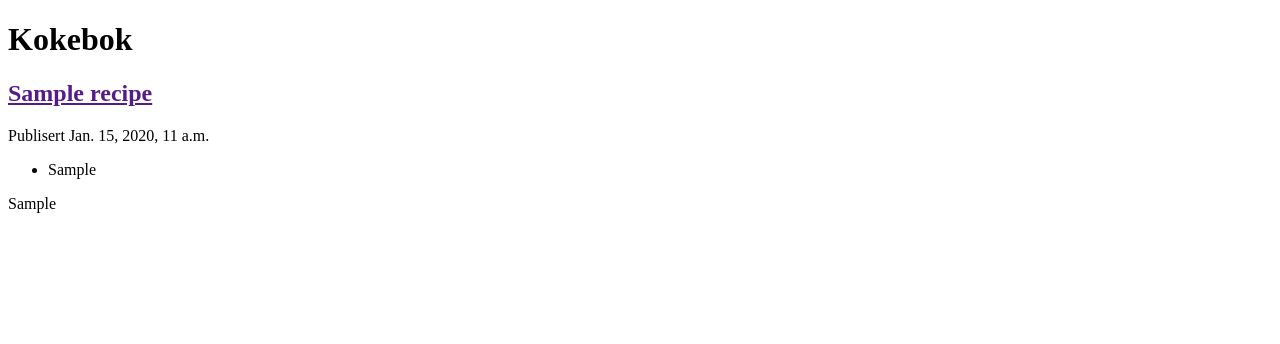
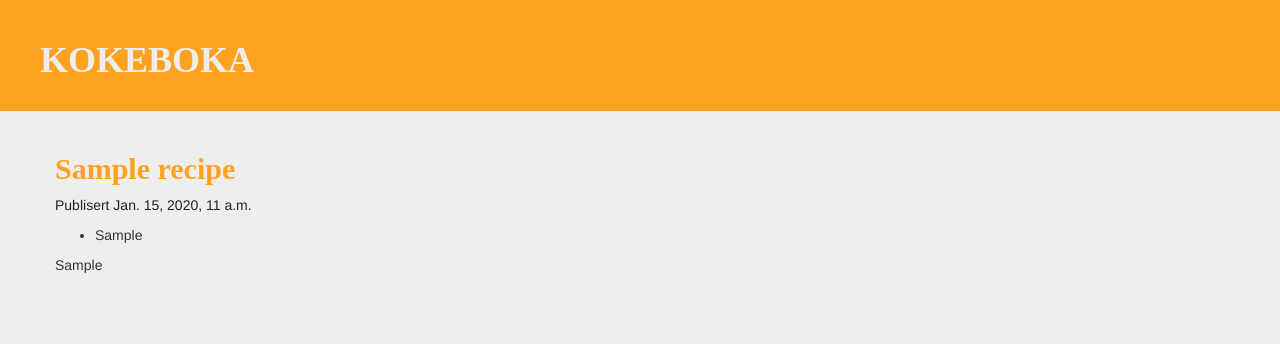
Before and after one commit to bendikstoasannes/cookbook, a Django app: template book/templates/book/recipe_list.html in a window 1280 px wide. Shown: the top 344 px of the page. Run offline with Django 3.2, Linux system fonts and the light colour scheme; the template is opened without the code that fills it: values that come from a table or form of the project are taken from there, others are empty; tables that the repository leaves empty hold one stand-in row (values such as "Sample post"); some libraries are stand-ins or nearby versions.

Commit message:
Front page styling

```diff
--- /dev/null
+++ b/book/static/css/book.css
@@ -0,0 +1,54 @@
+h2 a {
+    color: #ffa221;
+    font-weight: bold;
+    font-family: "Broadway";
+}
+
+h1 a {
+    color: #eee;
+    font-weight: bold;
+    font-family: "Broadway";
+}
+
+h1 a:hover {
+    text-decoration: none;
+    color: #ddd;
+}
+
+h2 a:hover {
+    text-decoration: none;
+    color: #d88f29;
+}
+
+.content {
+    margin-left: 40px;
+}
+
+.date {
+    color: #222;
+}
+
+.save {
+    float: right;
+}
+
+.top-menu .top-menu:hover .top-menu-visited {
+    color: #fff;
+    float: right;
+    font-size: 26pt;
+    margin-right: 20px;
+}
+
+.recipe {
+    margin-bottom: 70px;
+}
+
+body {
+    background-color: #eee;
+}
+
+.page-header {
+    background-color: #ffa221;
+    margin-top: 0;
+    padding: 20px 20px 20px 40px;
+}
--- /dev/null
+++ b/book/templates/book/base.html
@@ -0,0 +1,26 @@
+{% load static %}
+<!DOCTYPE html>
+<html lang="en">
+<head>
+    <link rel="stylesheet" href="//maxcdn.bootstrapcdn.com/bootstrap/3.2.0/css/bootstrap.min.css">
+    <link rel="stylesheet" href="//maxcdn.bootstrapcdn.com/bootstrap/3.2.0/css/bootstrap-theme.min.css">
+    <link rel="stylesheet" href="{% static 'css/book.css' %}">
+    <meta charset="UTF-8">
+    <title>Kokeboka</title>
+</head>
+<body>
+
+<div class="page-header">
+    <h1><a href="">KOKEBOKA</a></h1>
+</div>
+
+<div class="content container">
+    <div class="row">
+        <div class="col-md-8">
+            {% block content %}
+            {% endblock %}
+        </div>
+    </div>
+</div>
+</body>
+</html>
--- a/book/templates/book/recipe_list.html
+++ b/book/templates/book/recipe_list.html
@@ -1,17 +1,12 @@
-<!DOCTYPE html>
-<html lang="en">
-<head>
-    <meta charset="UTF-8">
-    <title>Kokeboka</title>
-</head>
-<body>
+{% extends 'book/base.html' %}
 
-<h1><strong>Kokebok</strong></h1>
-
+{% block content %}
 {% for recipe in recipes %}
-    <div>
+    <div class="recipe">
         <h2><a href="">{{ recipe.title }}</a></h2>
+            <div class="date">
                 <p>Publisert {{ recipe.published_date }}</p>
+            </div>
             <ul>
             {% for ingredient in recipe.ingredients.splitlines %}
                 <li>{{ ingredient }}</li>
@@ -20,6 +15,4 @@
         <p>{{ recipe.instructions | linebreaks}}</p>
     </div>
 {% endfor %}
-
-</body>
-</html>
+{% endblock %}
```
Lines whose indentation alone changed are shown as unchanged.
